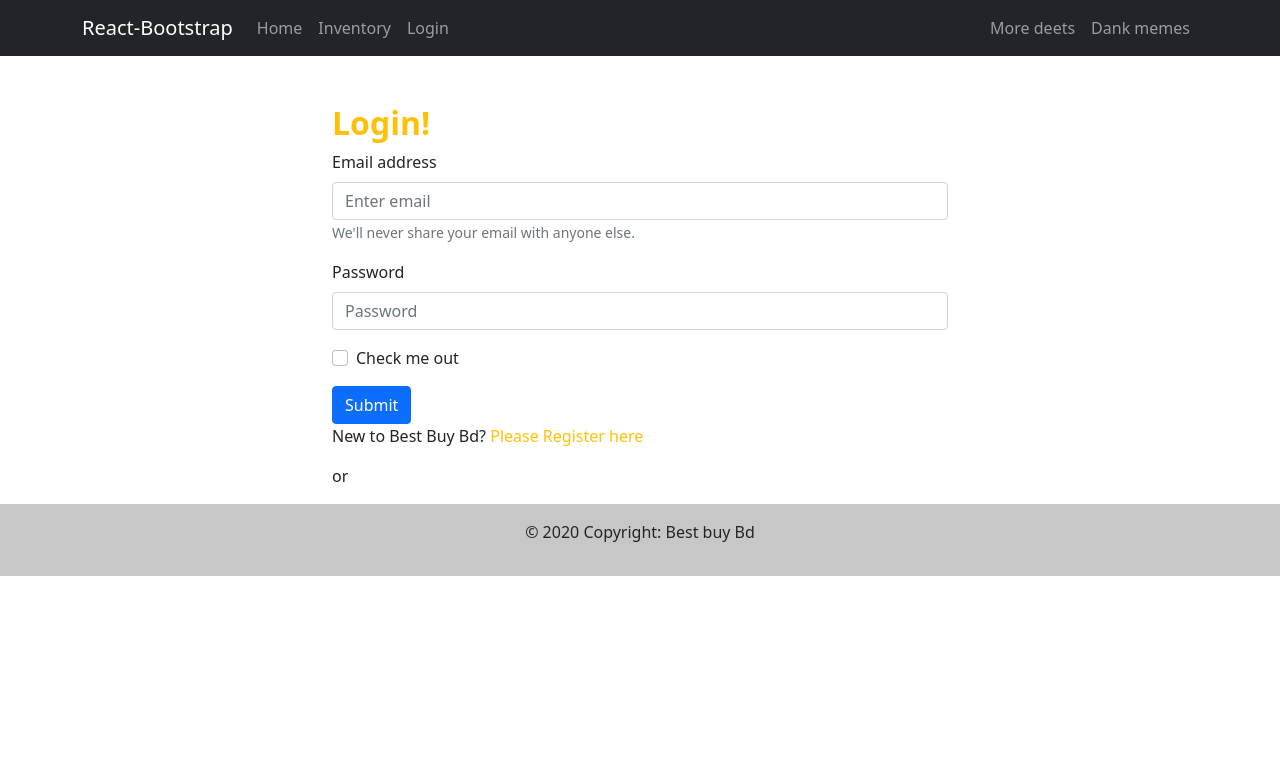
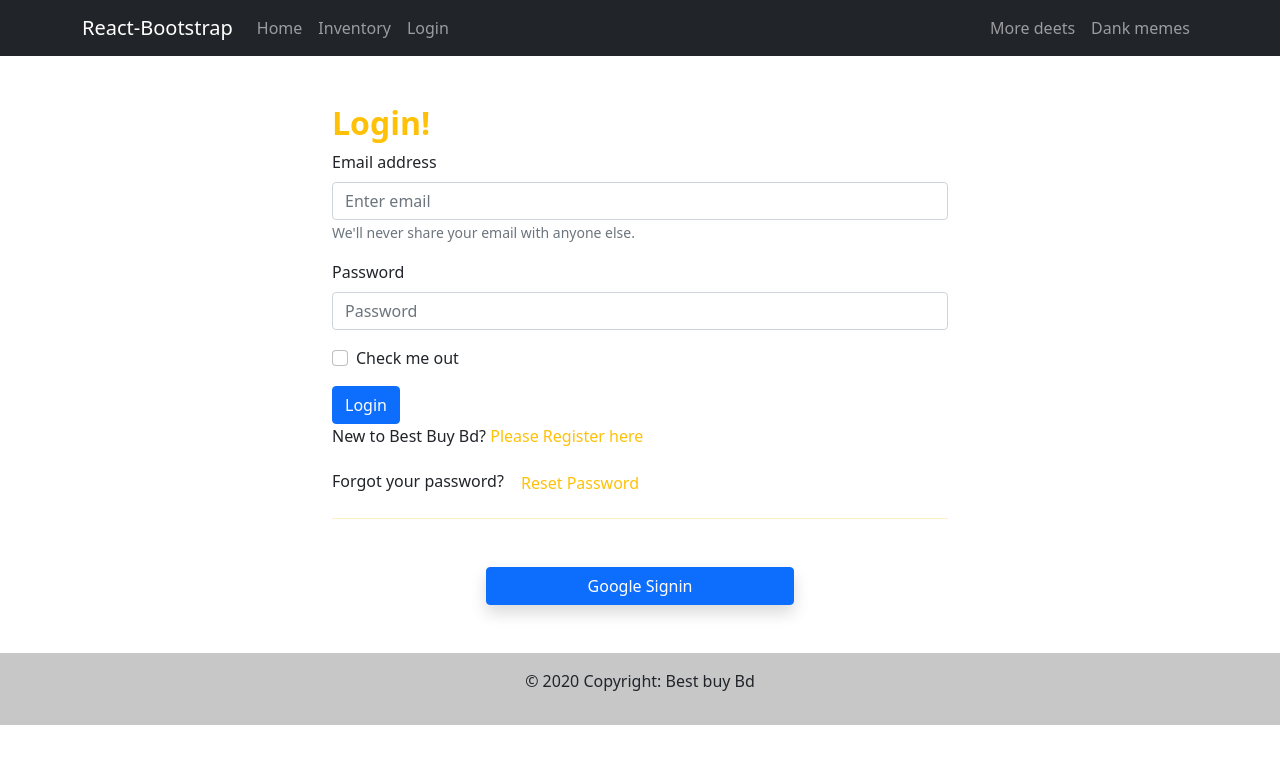
Before and after one commit to Koushikpaul7/best-buy-bd-client, a React (Create React App) app: page /login in a window 1280 px wide. Shown: the top 764 px of the page. Built offline with nearby package versions, Linux system fonts and the light colour scheme; no server answers.

Commit message:
hook and social login done

```diff
--- a/package.json
+++ b/package.json
@@ -14,6 +14,7 @@
     "react-firebase-hooks": "^5.0.3",
     "react-router-dom": "^6.3.0",
     "react-scripts": "5.0.1",
+    "react-toastify": "^8.2.0",
     "web-vitals": "^2.1.4"
   },
   "scripts": {
--- a/public/index.html
+++ b/public/index.html
@@ -24,6 +24,7 @@
       work correctly both with client-side routing and a non-root public URL.
       Learn how to configure a non-root public URL by running `npm run build`.
     -->
+    <link href="https://cdn.jsdelivr.net/npm/bootstrap@5.0.2/dist/css/bootstrap.min.css" rel="stylesheet" integrity="sha384-EVSTQN3/azprG1Anm3QDgpJLIm9Nao0Yz1ztcQTwFspd3yD65VohhpuuCOmLASjC" crossorigin="anonymous">
     <title>React App</title>
   </head>
   <body>
--- /dev/null
+++ b/src/Components/Login/Loading/Loading.js
@@ -0,0 +1,12 @@
+import React from 'react';
+import { Spinner } from 'react-bootstrap';
+
+const Loading = () => {
+    return (
+        <div style={{height:'400px'}} className='w-100 d-flex  justify-content-center align-items-center'>
+             <Spinner animation="grow" variant="warning" />
+        </div>
+    );
+};
+
+export default Loading;
--- a/src/Components/Login/Login/Login.js
+++ b/src/Components/Login/Login/Login.js
@@ -3,9 +3,11 @@ import React, { useRef } from 'react';
 import { Button, Form } from 'react-bootstrap';
 import { Link, useLocation, useNavigate } from 'react-router-dom';
 import auth from '../../../firebase.init';
-import { useSignInWithEmailAndPassword } from 'react-firebase-hooks/auth';
+import { useSignInWithEmailAndPassword,useSendPasswordResetEmail } from 'react-firebase-hooks/auth';
 import SocialLogin from '../../SocialLogin/SocialLogin';
-
+import Loading from '../Loading/Loading';
+import { ToastContainer, toast } from 'react-toastify';
+import 'react-toastify/dist/ReactToastify.css';
 const Login = () => {
     const [
         signInWithEmailAndPassword,
@@ -13,6 +15,10 @@ const Login = () => {
         loading,
         error,
       ] = useSignInWithEmailAndPassword(auth);
+
+      const [sendPasswordResetEmail, sending] = useSendPasswordResetEmail(
+        auth
+      );
 
 
     const emailRef=useRef('');
@@ -33,8 +39,29 @@ const Login = () => {
         navigate('/register')
     }
 
+    let errorMessage;
+    if(error){
+        errorMessage= <p className='text-danger'>Error:{error.message}</p>
+    }
+
     if(user){
         navigate(from,{replace:true});
+    }
+
+    if(loading){
+        return <Loading></Loading>
+    }
+
+    const resetPassword=async()=>{
+        const email=emailRef.current.value;
+       if(email){
+        await sendPasswordResetEmail(email);
+        toast('Sent email for reset password ')
+       }
+       else{
+           toast('Enter your email address')
+       }
+
     }
 
     return (
@@ -57,11 +84,15 @@ const Login = () => {
     <Form.Check type="checkbox" label="Check me out" />
   </Form.Group>
   <Button variant="primary" type="submit">
-    Submit
+    Login
   </Button>
 </Form>
+{errorMessage}
 <p>New to Best Buy Bd? <Link to='/register' className='text-warning pe-auto text text-decoration-none' onClick={navigateToRegister}>Please Register here</Link></p>
+<p>Forgot your password? <button className='text-warning pe-auto text text-decoration-none btn btn-link' onClick={resetPassword}>Reset Password</button></p>
+
 <SocialLogin></SocialLogin>
+        <ToastContainer/>
         </div>
     );
 };
--- a/src/Components/Login/Register/Register.js
+++ b/src/Components/Login/Register/Register.js
@@ -2,7 +2,9 @@ import React, { useRef } from 'react';
 import { Button, Form } from 'react-bootstrap';
 import { Link, useNavigate } from 'react-router-dom';
 import auth from '../../../firebase.init';
-import { useCreateUserWithEmailAndPassword } from 'react-firebase-hooks/auth';
+import { useCreateUserWithEmailAndPassword,useUpdateProfile } from 'react-firebase-hooks/auth';
+import SocialLogin from '../../SocialLogin/SocialLogin';
+import Loading from '../Loading/Loading';
 
 const Register = () => {
     const [
@@ -12,6 +14,7 @@ const Register = () => {
         error,
       ] = useCreateUserWithEmailAndPassword(auth);
 
+      const [updateProfile, updating, error1] = useUpdateProfile(auth);
 
 
     const nameRef=useRef('');
@@ -19,21 +22,31 @@ const Register = () => {
     const passwordRef=useRef('');
     const navigate=useNavigate();
 
-    const handleRegister=event=>{
+    const handleRegister= async(event)=>{
         event.preventDefault();
         const name=nameRef.current.value
         const email=emailRef.current.value;
         const password= passwordRef.current.value;
-        console.log(name,email, password);
-        createUserWithEmailAndPassword(email,password);
+
+        await createUserWithEmailAndPassword(email,password);
+        await updateProfile({ displayName: name });
+        navigate('/')
+
     }
     const navigateToLogin=event=>{
         navigate('/login')
     }
-    if(user){
-        navigate('/')
+    // if(user){
+
+    // }
+    let errorMessage;
+    if(error){
+        errorMessage=<p className='text-danger'>Error:{error.message}</p>
     }
 
+    if(loading|| updating){
+        return <Loading></Loading>
+    }
 
 
     return (
@@ -54,10 +67,13 @@ const Register = () => {
   </Form.Group>
 
   <Button variant="primary" type="submit">
-    Submit
+    Register
   </Button>
 </Form>
+{errorMessage}
 <p>Already Registered? <Link to='/login' className='text-warning pe-auto text text-decoration-none' onClick={navigateToLogin}>Please Login here</Link></p>
+
+<SocialLogin></SocialLogin>
         </div>
         </div>
     );
--- a/src/Components/Login/RequireAuth/RequireAuth.js
+++ b/src/Components/Login/RequireAuth/RequireAuth.js
@@ -2,9 +2,13 @@ import React from 'react';
 import auth from '../../../firebase.init';
 import {useAuthState} from 'react-firebase-hooks/auth'
 import { Navigate, useLocation } from 'react-router-dom';
+import Loading from '../Loading/Loading';
 const RequireAuth = ({children}) => {
-    const [user] = useAuthState(auth);
+    const [user,loading] = useAuthState(auth);
     const location=useLocation();
+    if(loading){
+        return <Loading></Loading>
+    }
 
     if(!user){
         return <Navigate to='/login' state={{from:location}} replace/>
--- a/src/Components/SocialLogin/SocialLogin.js
+++ b/src/Components/SocialLogin/SocialLogin.js
@@ -1,13 +1,26 @@
 import React from 'react';
+import auth from '../../firebase.init';
+import {useSignInWithGoogle} from 'react-firebase-hooks/auth';
+import { useNavigate } from 'react-router-dom';
+const SocialLogin = () => {
+    const [signInWithGoogle, user, loading, error] = useSignInWithGoogle(auth);
+    const navigate=useNavigate();
 
-const SocialLogin = () => {
+    let errorMessage;
+    if(error){
+        errorMessage=<p className='text-danger'>Error:{error.message}</p>
+    }
+    if(user){
+        navigate('/');
+    }
+
+
     return (
         <div>
-            <div>
-                <div></div>
-                <p>or</p>
-                <div></div>
-            </div>
+            <hr className='text-warning mb-5 ' />
+            {errorMessage}
+
+            <button onClick={()=>signInWithGoogle()} className='btn btn-primary shadow d-block w-50 mx-auto mb-5'>Google Signin</button>
         </div>
     );
 };
```
Also changed, not shown: 1 other file (tests, documents, lock files or other folders).
